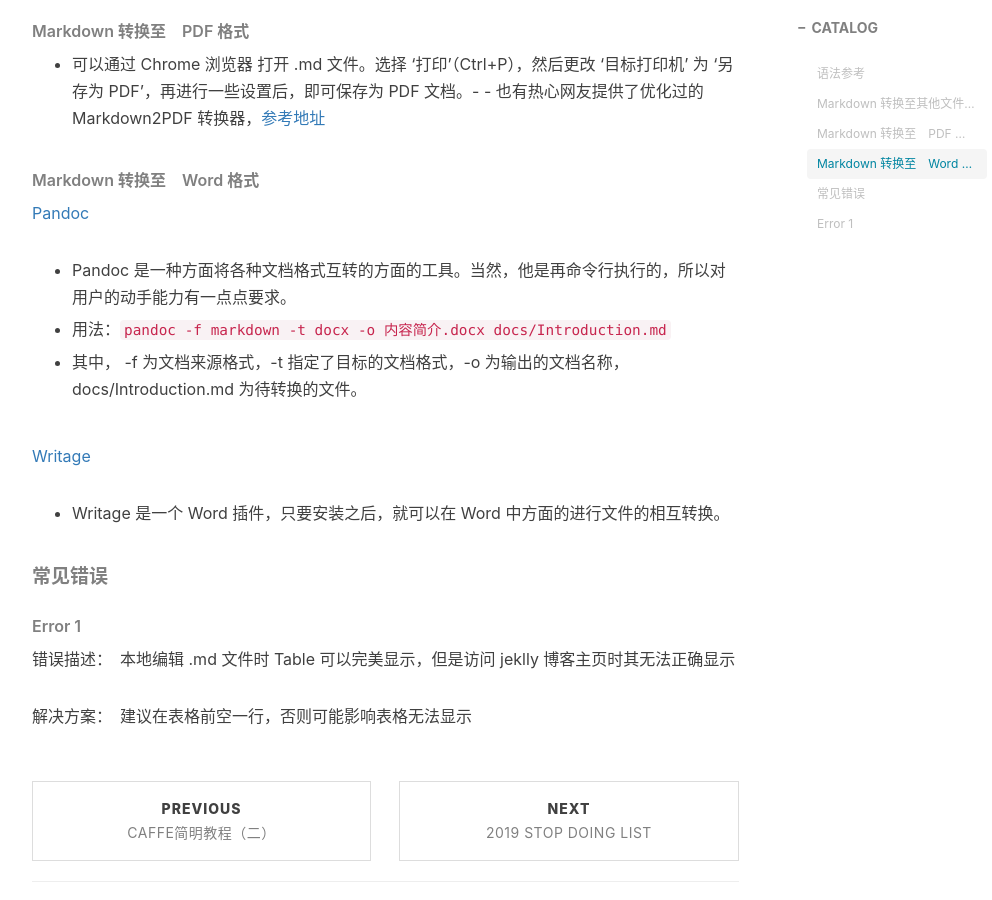
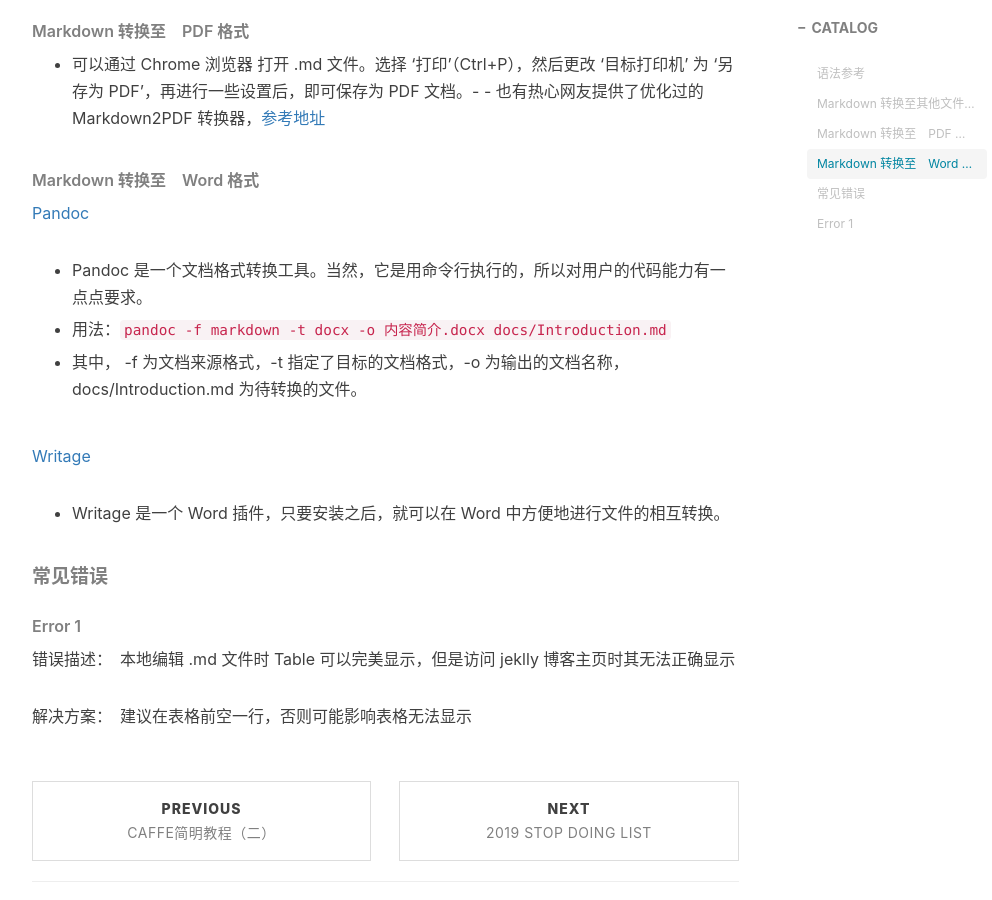
Before and after one commit to he-chen-95/he-chen-95.github.io, a Jekyll site: the page built from _posts/2019-05-04-Markdown_grammar.md, in a window 1280 px wide and 900 px high, scrolled down 810 px. Shown: the whole window, without its empty margins (233-1225 px from the left). Built offline with Jekyll 4.4.1, drawn with Linux system fonts in a browser that asks for light colours; nearby versions of some CDN libraries; comment, search, counter and statistics services are not loaded.

Commit message:
Update 2019-05-04-Markdown_grammar.md

```diff
--- a/_posts/2019-05-04-Markdown_grammar.md
+++ b/_posts/2019-05-04-Markdown_grammar.md
@@ -19,6 +19,7 @@ tags:
 - [Packetlife.net Markdown 语法手册](http://packetlife.net/media/library/16/Markdown.pdf)
 
 ##### Markdown 转换至其他文件格式
+
 ###### Markdown 转换至　PDF 格式
 
 - 可以通过 Chrome 浏览器 打开 .md 文件。选择 '打印'（Ctrl+P），然后更改 '目标打印机' 为 '另存为 PDF'，再进行一些设置后，即可保存为 PDF 文档。- - 也有热心网友提供了优化过的 Markdown2PDF 转换器，[参考地址](http://www.mdtr2pdf.com/index.html)
@@ -27,7 +28,7 @@ tags:
 
 [Pandoc](http://www.pandoc.org/)
 
-- Pandoc 是一种方面将各种文档格式互转的方面的工具。当然，他是再命令行执行的，所以对用户的动手能力有一点点要求。
+- Pandoc 是一个文档格式转换工具。当然，它是用命令行执行的，所以对用户的代码能力有一点点要求。
 
 - 用法：`pandoc -f markdown -t docx -o 内容简介.docx  docs/Introduction.md`
 
@@ -35,10 +36,12 @@ tags:
 
 [Writage](http://www.writage.com/)
 
-- Writage 是一个 Word 插件，只要安装之后，就可以在 Word 中方面的进行文件的相互转换。
+- Writage 是一个 Word 插件，只要安装之后，就可以在 Word 中方便地进行文件的相互转换。
 
 ##### 常见错误
+
 ###### Error 1
+
 错误描述：　本地编辑 .md 文件时 Table 可以完美显示，但是访问 jeklly 博客主页时其无法正确显示
 
 解决方案：　建议在表格前空一行，否则可能影响表格无法显示
```
